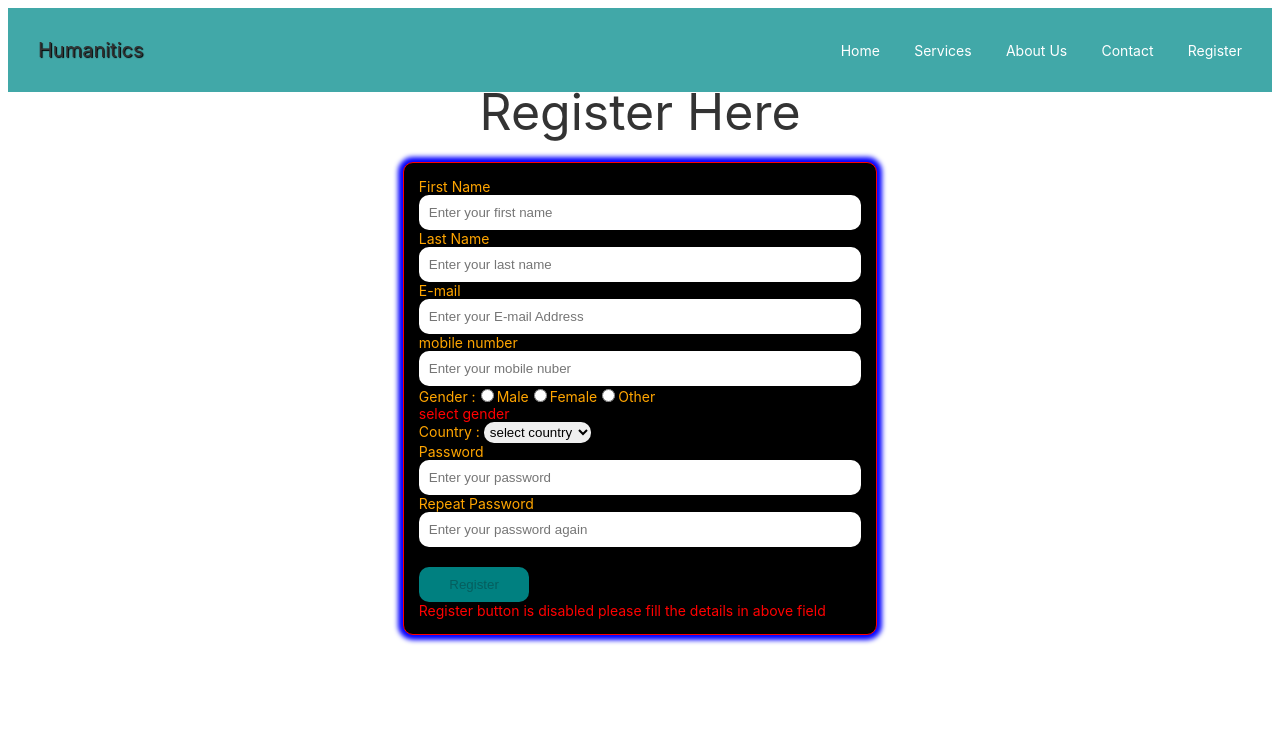
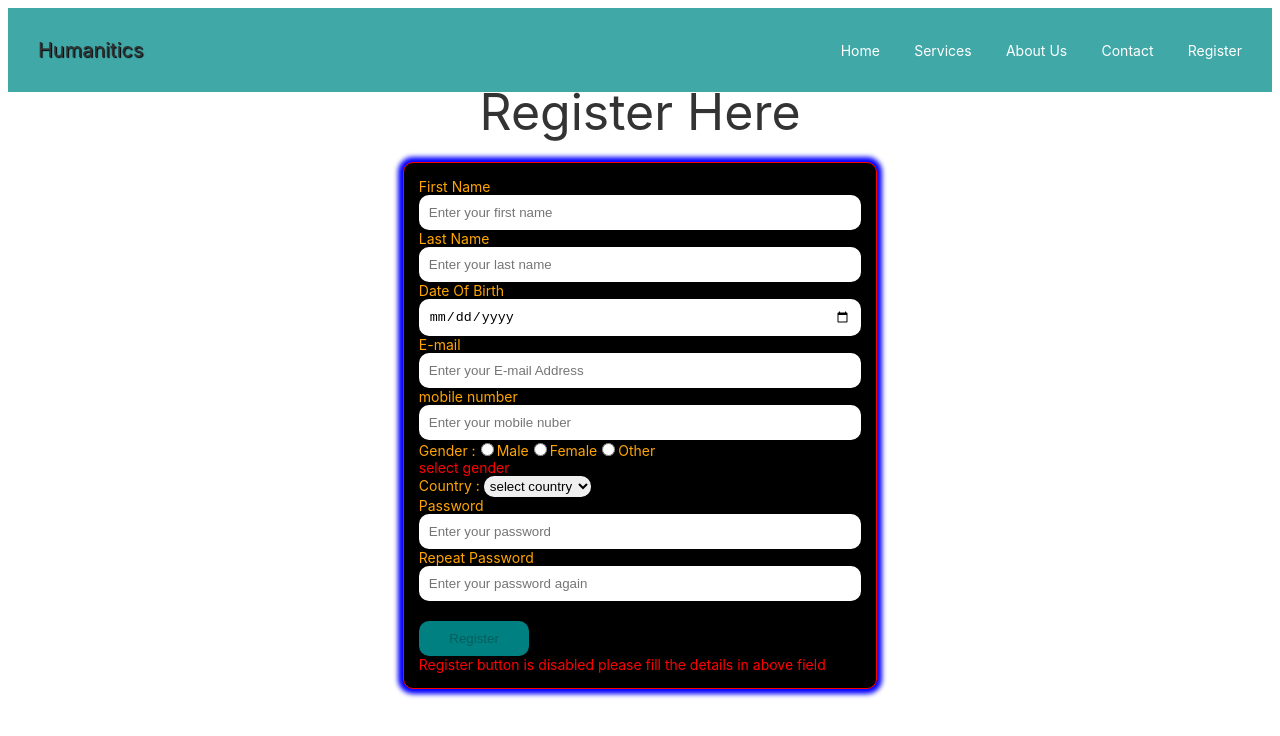
Before and after one commit to ritik-gupta3010/AngulaNavbar, an Angular app: page /register in a window 1280 px wide. Shown: the top 736 px of the page. Built offline with nearby package versions, Linux system fonts and the light colour scheme.

Commit message:
date input

```diff
--- a/src/app/register/register.component.html
+++ b/src/app/register/register.component.html
@@ -44,6 +44,16 @@
         <span class="inputErr"
             *ngIf="lName && lName.errors && lName.errors['pattern'] && (lName.touched || lName.dirty)">
             Last Name contains only alphabet
+        </span>
+
+
+        <label for="birthday">Date Of Birth</label>
+        <input class="registerInput" type="date" id="birthday" name="birthday"
+            formControlName="birthday" required/>
+        <span class="inputErr"
+            *ngIf="birthday && birthday.errors && birthday.errors['required']
+            && (birthday.touched || birthday.dirty)">
+            Date of birth is required
         </span>
 
 
--- a/src/app/register/register.component.ts
+++ b/src/app/register/register.component.ts
@@ -19,6 +19,7 @@ export class RegisterComponent {
       Validators.maxLength(50),
       Validators.pattern("[a-zA-Z]*")
     ]),
+    birthday:new FormControl('',[Validators.required]),
     eMail:new FormControl('',[Validators.required,
       Validators.email]),
     mobileNumber:new FormControl('',[Validators.required,
@@ -59,6 +60,10 @@ export class RegisterComponent {
   {
     return this.registerForm.get("lName");
   }
+  get birthday()
+  {
+    return this.registerForm.get("birthday");
+  }
   get eMail()
   {
     return this.registerForm.get("eMail");
```
